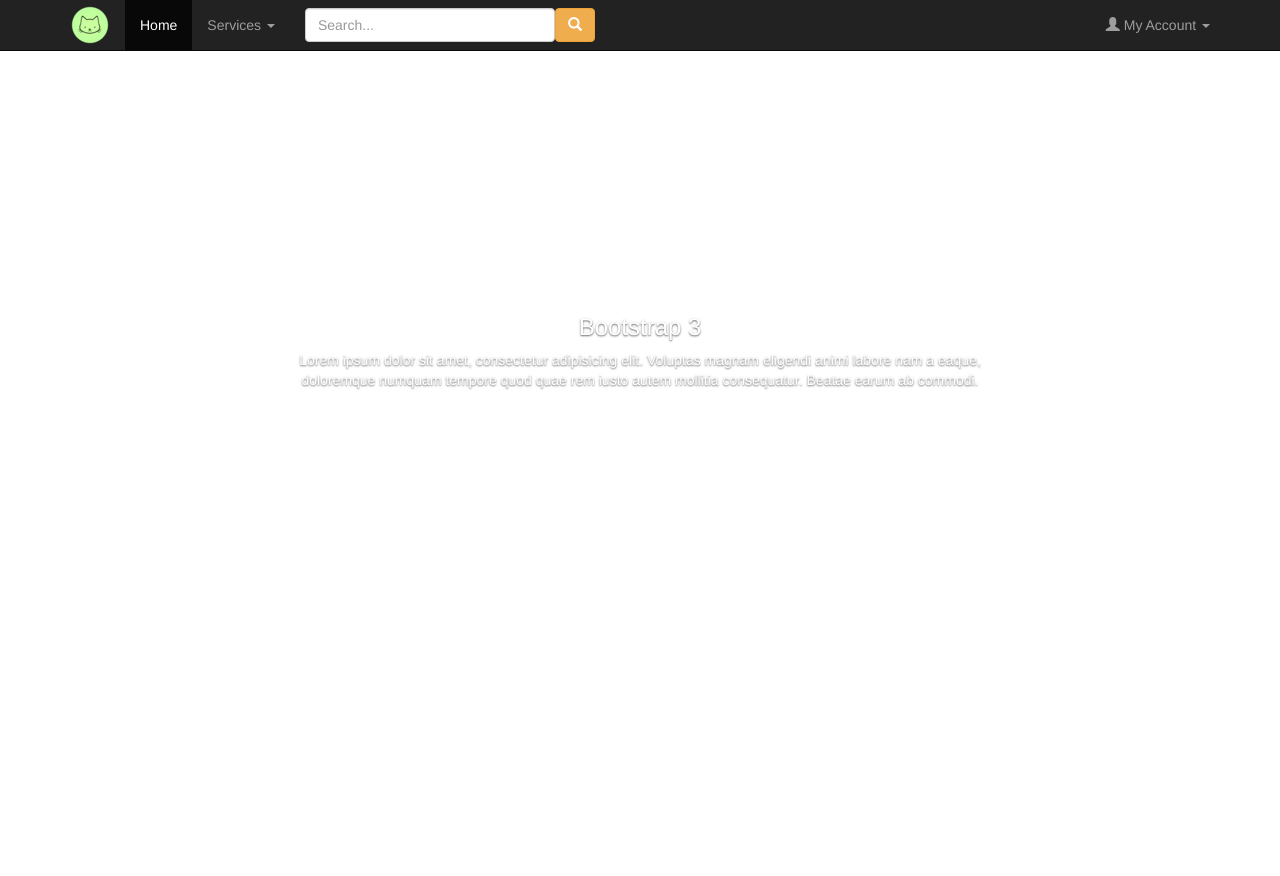
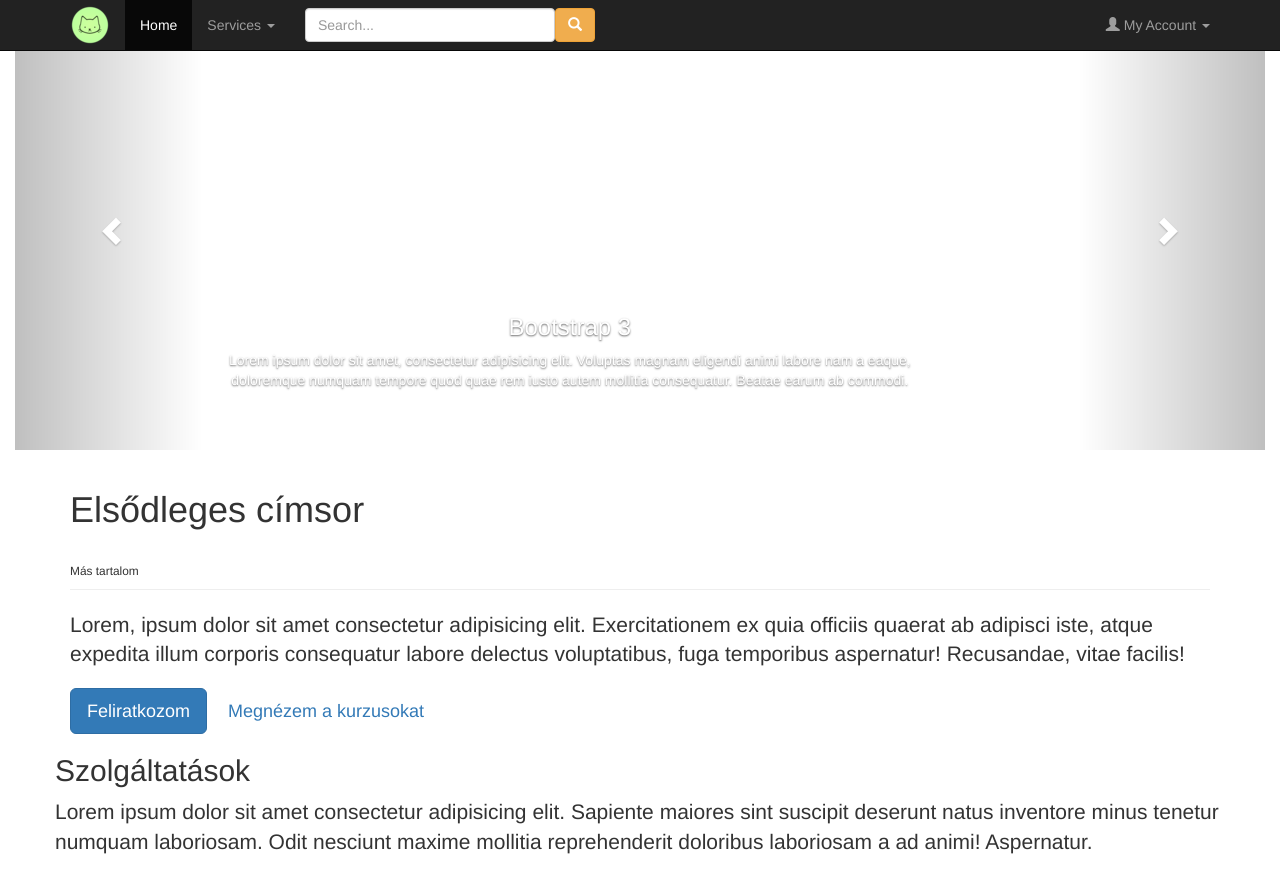
Before and after one commit to makosbab/project1, a plain HTML site: page index.html in a window 1280 px wide. Before the commit the page ends 800 px from the top, so only its background shows below. Drawn offline with nearby package versions, Linux system fonts and the light colour scheme.

Commit message:
carousel, 12-col

```diff
--- a/index.html
+++ b/index.html
@@ -78,23 +78,58 @@
       <!-- container vége -->
     </nav>
     <!-- Képernyő teljes szélességéig igazítjuk a tartalmat-->
-    <div class="container-fluid">
+    <div class="container-fluid" id="slider-container">
       <div class="carousel slide" id="myCarousel" data-ride="carousel">
-        <div class="carousel inner">
+        <ul class="carousel-indicators">
+          <li class="active" data-slide-to="0" data-target="#myCarousel"></li>
+          <li data-slide-to="1" data-target="#myCarousel"></li>
+        </ul>
+        <div class="carousel-inner">
           <div class="item active" id="slide1">
             <div class="carousel-caption">
               <h3>Bootstrap 3</h3>
               <p>Lorem ipsum dolor sit amet, consectetur adipisicing elit. Voluptas magnam eligendi animi labore nam a eaque, doloremque numquam tempore quod quae rem iusto autem mollitia consequatur. Beatae earum ab commodi.</p>
             </div> <!--carousel caption vége-->
           </div> <!--slide1 vége-->
+          <div class="item" id="slide2">
+            <div class="carousel-caption">
+              <h3>Bootstrap 3</h3>
+              <p>Lorem ipsum dolor sit amet, consectetur adipisicing elit. Voluptas magnam eligendi animi labore nam a eaque, doloremque numquam tempore quod quae rem iusto autem mollitia consequatur. Beatae earum ab commodi.</p>
+            </div> <!--carousel caption vége-->
+          </div> <!--slide2 vége-->
         </div> <!-- carousel inner vége-->
+        <!-- Carousel controls-->
+        <a href="#myCarousel" class="left carousel-control" data-slide="prev">
+          <span class="glyphicon glyphicon-chevron-left"></span>
+        </a>
+        <a href="#myCarousel" class="right carousel-control" data-slide="next">
+            <span class="glyphicon glyphicon-chevron-right"></span>
+          </a>
       </div> <!-- myCarousel vége-->
     </div> <!-- container-fluid vége -->
-    <div class="contentHeader">
+    <div class="container kozep" id="contentHeader">
+      <div class="page-header">
+        <h1>Elsődleges címsor</h1><br>
+        <small>Más tartalom</small>
+      </div>
+      <p class="lead">
+        Lorem, ipsum dolor sit amet consectetur adipisicing elit. Exercitationem ex quia officiis quaerat ab adipisci iste, atque expedita illum corporis consequatur labore delectus voluptatibus, fuga temporibus aspernatur! Recusandae, vitae facilis!
+      </p>
+      <a href="" class="btn btn-lg btn-primary">Feliratkozom</a>
+      <a href="" class="btn btn-lg btn-link">Megnézem a kurzusokat</a>
+    </div>    <!-- content header vége-->
+    <div class="container">
+      <div class="row">
+        <div class="col-12">
+          <h2>Szolgáltatások</h2>
+          <p class="lead">Lorem ipsum dolor sit amet consectetur adipisicing elit. Sapiente maiores sint suscipit deserunt natus inventore minus tenetur numquam laboriosam. Odit nesciunt maxime mollitia reprehenderit doloribus laboriosam a ad animi! Aspernatur.</p>
+        </div>
+      </div>
+      <div class="row" id="features">
 
-    </div>
-    <!-- content header vége-->
-    <div class="row" id="features"></div>
+      </div><!--features vége-->
+    </div><!--container vége-->
+
     <div class="row" id="info"></div>
     <div class="row" id="courses"></div>
     <footer></footer>
```
